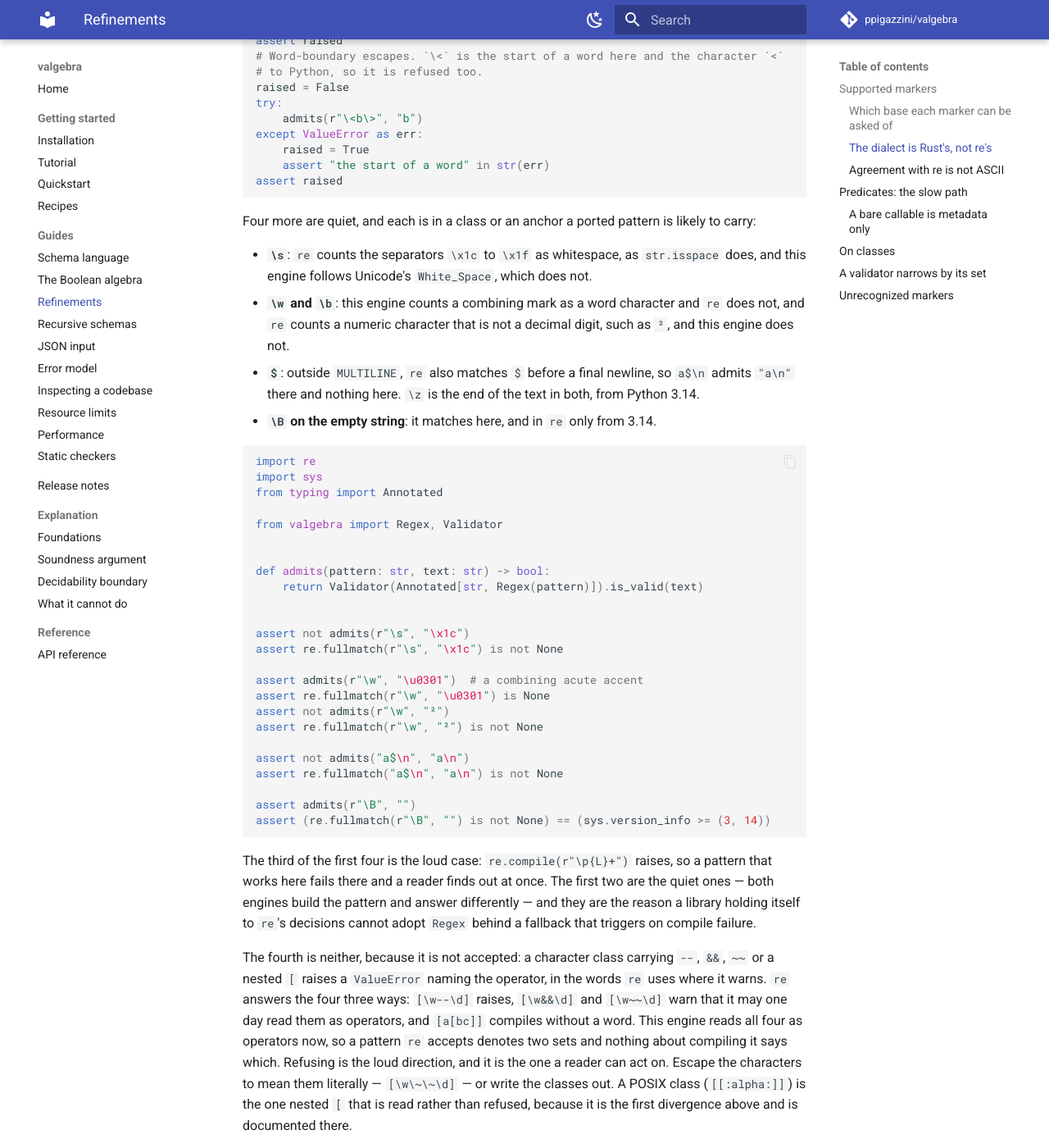
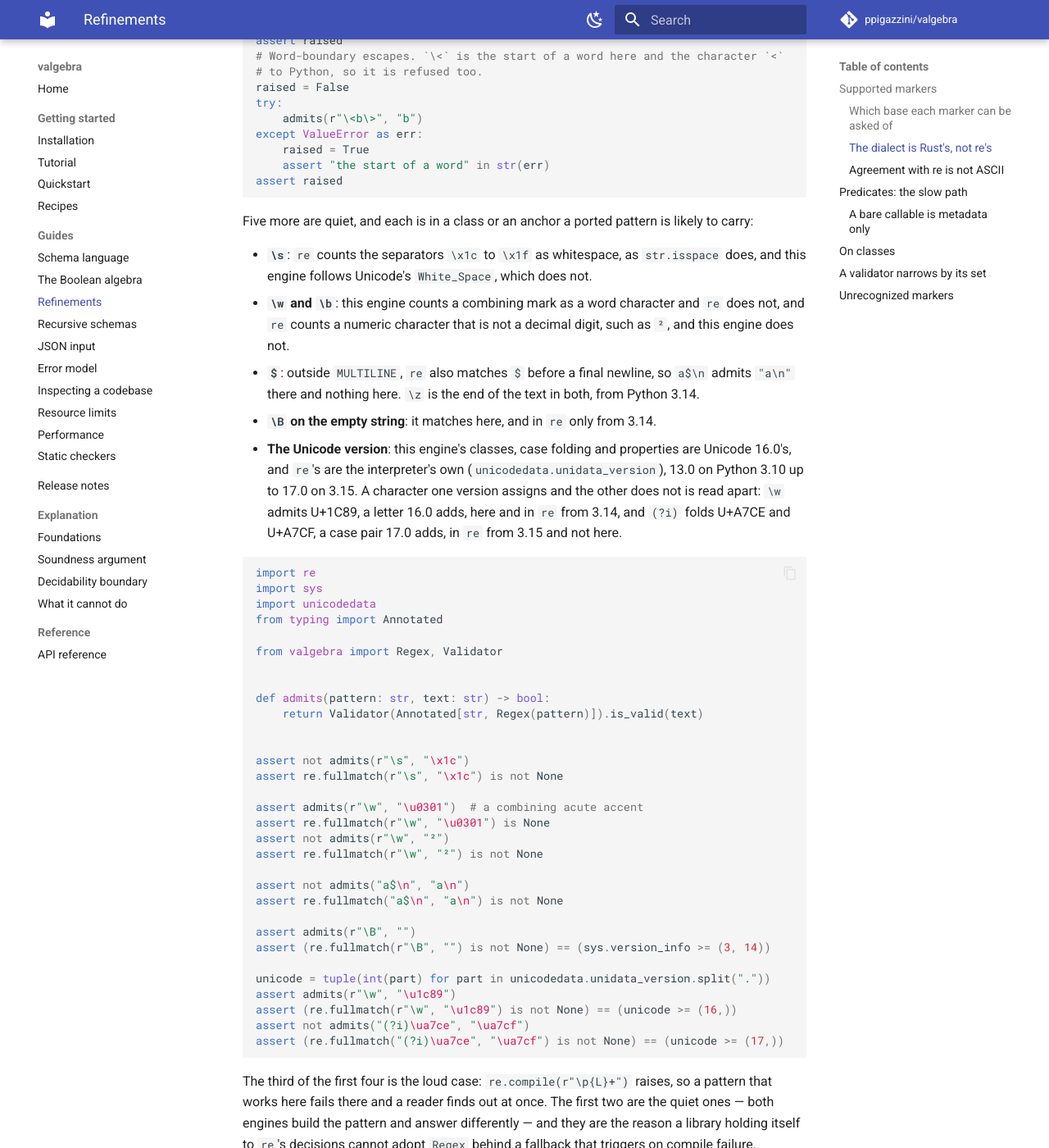
Before and after one commit to ppigazzini/valgebra, an MkDocs documentation site: the page built from docs/05-refinements.md, in a window 1280 px wide and 1400 px high, scrolled down 7088 px. Shown: the whole window at 82% size. Built offline with MkDocs 1.6.1 and Material for MkDocs 9.7.7, drawn with Linux system fonts in a browser that asks for light colours; comment, search, counter and statistics services are not loaded.

Commit message:
docs: the pattern dialect names the Unicode version as a quiet difference
The engine's classes, case folding and properties are the Unicode version its
tables carry, 16.0, and `re`'s are the interpreter's own, 13.0 on Python 3.10
up to 17.0 on 3.15. A character one version assigns and the other does not is
read apart with no error from either: `\w` admits U+1C89, a letter 16.0 adds,
here and in `re` from 3.14, and `(?i)` folds the 17.0 case pair U+A7CE and
U+A7CF in `re` from 3.15 and not here. The refinements page lists it as the
fifth quiet difference, with an example that asserts each side against the
interpreter's `unicodedata.unidata_version`.

````diff
--- a/docs/05-refinements.md
+++ b/docs/05-refinements.md
@@ -354,7 +354,7 @@ except ValueError as err:
 assert raised
 ```
 
-Four more are quiet, and each is in a class or an anchor a ported pattern is
+Five more are quiet, and each is in a class or an anchor a ported pattern is
 likely to carry:
 
 - **`\s`**: `re` counts the separators `\x1c` to `\x1f` as whitespace, as
@@ -367,10 +367,18 @@ likely to carry:
   so `a$\n` admits `"a\n"` there and nothing here. `\z` is the end of the text
   in both, from Python 3.14.
 - **`\B` on the empty string**: it matches here, and in `re` only from 3.14.
+- **The Unicode version**: this engine's classes, case folding and properties
+  are Unicode 16.0's, and `re`'s are the interpreter's own
+  (`unicodedata.unidata_version`), 13.0 on Python 3.10 up to 17.0 on 3.15. A
+  character one version assigns and the other does not is read apart: `\w`
+  admits U+1C89, a letter 16.0 adds, here and in `re` from 3.14, and `(?i)`
+  folds U+A7CE and U+A7CF, a case pair 17.0 adds, in `re` from 3.15 and not
+  here.
 
 ```python
 import re
 import sys
+import unicodedata
 from typing import Annotated
 
 from valgebra import Regex, Validator
@@ -393,6 +401,12 @@ assert re.fullmatch("a$\n", "a\n") is not None
 
 assert admits(r"\B", "")
 assert (re.fullmatch(r"\B", "") is not None) == (sys.version_info >= (3, 14))
+
+unicode = tuple(int(part) for part in unicodedata.unidata_version.split("."))
+assert admits(r"\w", "\u1c89")
+assert (re.fullmatch(r"\w", "\u1c89") is not None) == (unicode >= (16,))
+assert not admits("(?i)\ua7ce", "\ua7cf")
+assert (re.fullmatch("(?i)\ua7ce", "\ua7cf") is not None) == (unicode >= (17,))
 ```
 
 The third of the first four is the loud case: `re.compile(r"\p{L}+")` raises,
````
